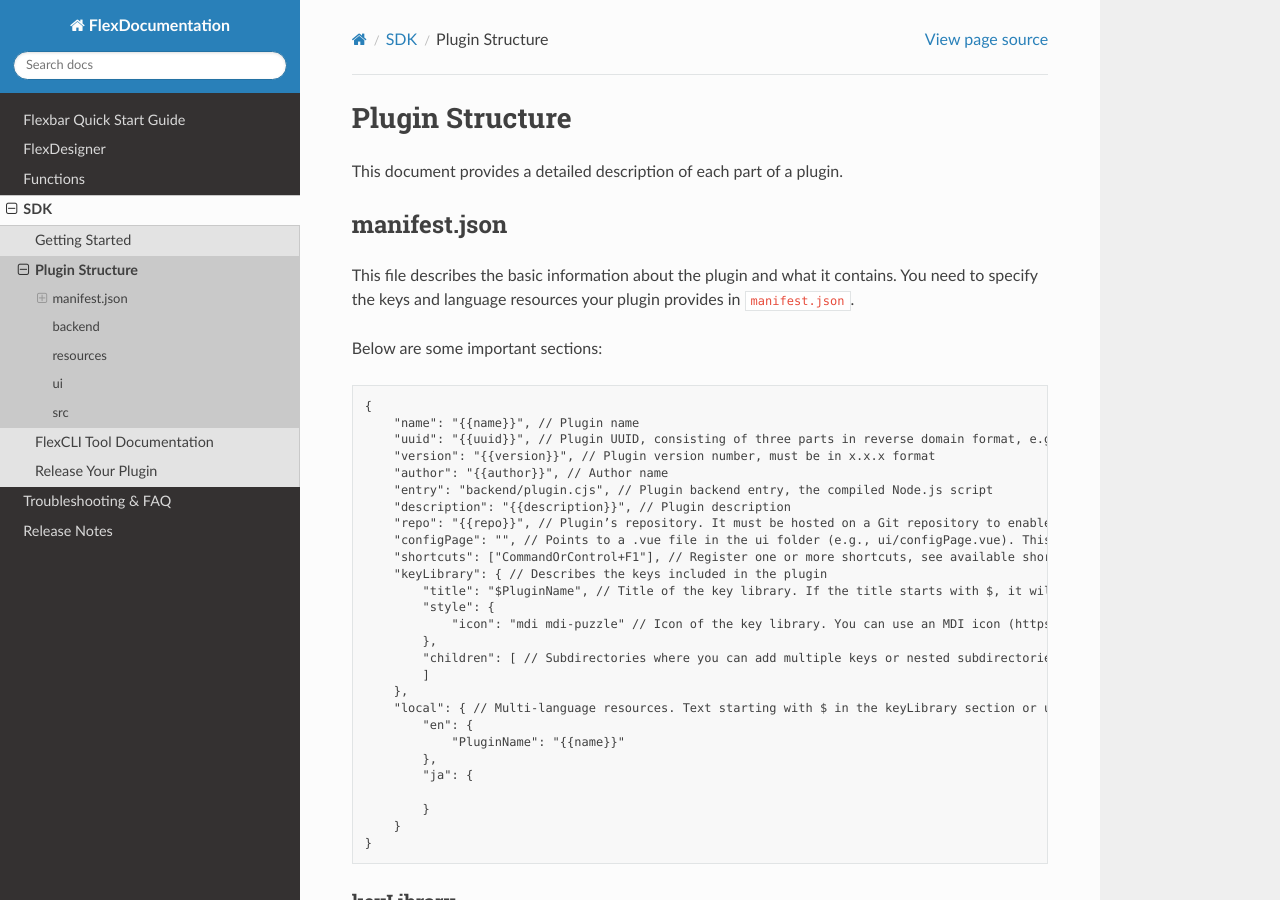
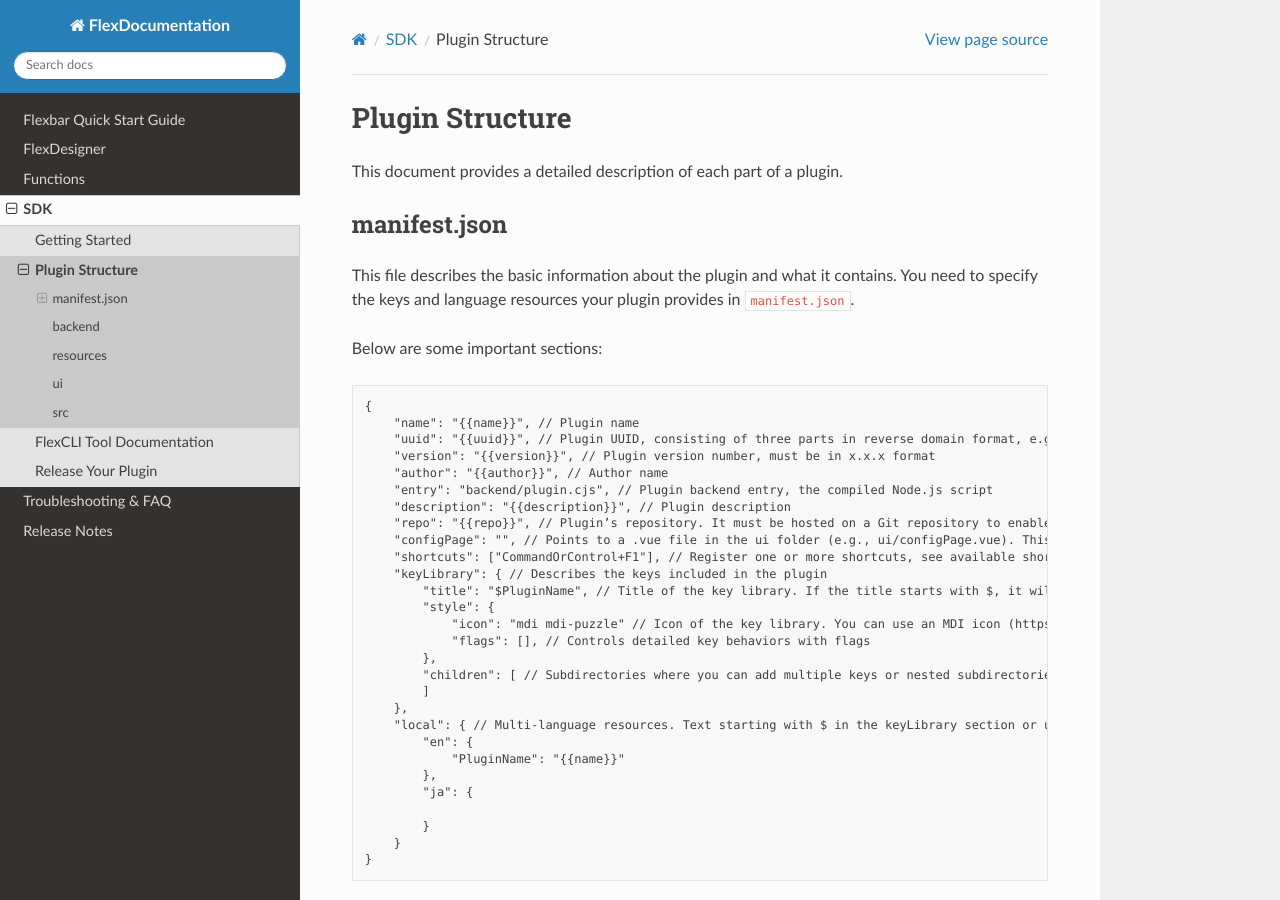
Before and after one commit to ENIAC-Tech/FlexDocumentation, a Sphinx documentation site: the page built from docs/source/sdk/plugin_structure.md, in a window 1280 px wide and 900 px high. Built offline with Sphinx 7.4.7 and the Read the Docs theme 3.1.0, drawn with Linux system fonts in a browser that asks for light colours; some of the changed lines change nothing that is shown; some of the changed text lies outside the part shown.

Commit message:
update: Describe key flags

````diff
--- a/docs/source/sdk/plugin_structure.md
+++ b/docs/source/sdk/plugin_structure.md
@@ -23,6 +23,7 @@
         "title": "$PluginName", // Title of the key library. If the title starts with $, it will look up the corresponding translation in the local section.
         "style": {
             "icon": "mdi mdi-puzzle" // Icon of the key library. You can use an MDI icon (https://pictogrammers.com/library/mdi/) or a PNG image in base64.
+            "flags": [], // Controls detailed key behaviors with flags
         },
         "children": [ // Subdirectories where you can add multiple keys or nested subdirectories. See the keyLibrary section for details.
         ]
@@ -212,6 +213,17 @@
 }
 ```
 
+#### flags
+Controls more detailed interaction behaviors, such as disabling background editing.
+Available flags:
+- disable-bg: Disables the background editing window
+- disable-fg: Disables the foreground editing window
+- disable-func: Disables the function editing window
+- disable-common: Disables the common function editing window
+- disable-bg-styles: Disables background style editing, but retains width adjustment
+- disable-icon-sel: Prevents icon selection
+- disable-layout-sel: Prevents layout selection
+
 ### local
 
 Includes multilingual resources. Text starting with $ in the keyLibrary section or used with $t in .vue files is looked up here.
````
